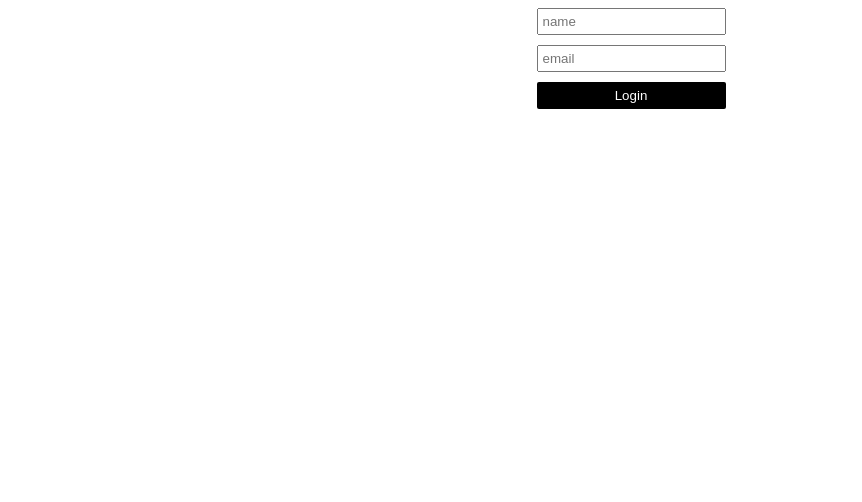
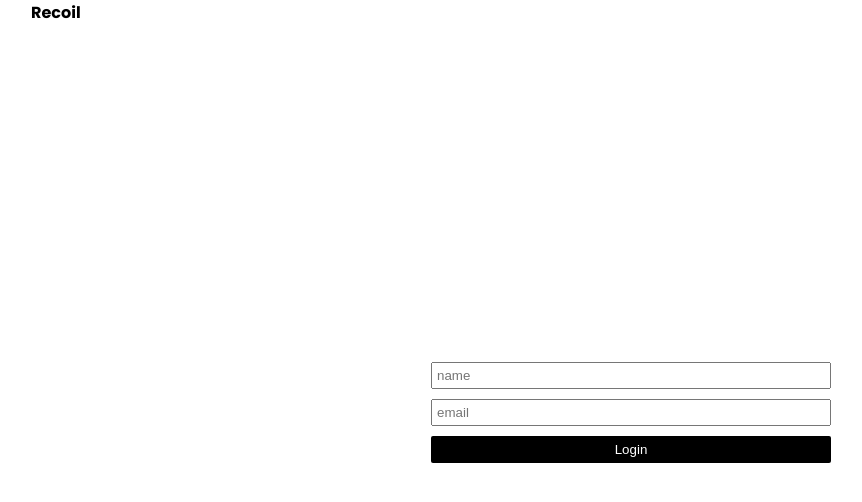
Before and after one commit to tareqnmd/react-recoil, a React (Vite) app: page / in a window 1280 px wide. Shown: the top 502 px of the page, without its empty margins (9-871 px from the left). Built offline with nearby package versions, Linux system fonts and the light colour scheme.

Commit message:
design updated

```diff
--- a/src/App.css
+++ b/src/App.css
@@ -2,6 +2,11 @@
 
 html {
 	font-family: 'Poppins', sans-serif;
+}
+
+* {
+	margin: 0;
+	padding: 0;
 }
 
 .app-area {
@@ -10,6 +15,8 @@ html {
 	padding: 0 20px;
 	min-height: 100dvh;
 	height: 100%;
+	display: grid;
+	grid-template-rows: auto 1fr;
 }
 
 .nav-area {
@@ -45,16 +52,17 @@ html {
 }
 
 .counter-area {
-	height: 100%;
 	display: grid;
 	place-content: center;
+	gap: 20px;
 }
 
 .login-area {
 	display: grid;
-	place-content: center;
 	gap: 10px;
 	width: 100%;
+	max-width: 400px;
+	margin: auto;
 	input {
 		padding: 4px;
 	}
--- a/src/App.tsx
+++ b/src/App.tsx
@@ -2,10 +2,16 @@ import { useRecoilValue } from 'recoil';
 import './App.css';
 import Home from './components/Home';
 import Login from './components/Login';
+import Navbar from './components/Navbar';
 import { loggedIn } from './recoil/user/selector';
 const App = () => {
 	const isLoggedIn = useRecoilValue(loggedIn);
-	return <>{isLoggedIn ? <Home /> : <Login />}</>;
+	return (
+		<div className="app-area">
+			<Navbar />
+			{isLoggedIn ? <Home /> : <Login />}
+		</div>
+	);
 };
 
 export default App;
--- a/src/components/Home.tsx
+++ b/src/components/Home.tsx
@@ -1,12 +1,10 @@
 import Counter from './Counter';
-import Navbar from './Navbar';
 
 const Home = () => {
 	return (
-		<div className="app-area">
-			<Navbar />
+		<>
 			<Counter />
-		</div>
+		</>
 	);
 };
 
--- a/src/components/Login.tsx
+++ b/src/components/Login.tsx
@@ -16,7 +16,6 @@ const Login = () => {
 	};
 
 	return (
-		<div className="app-area">
 		<form
 			onSubmit={handleSubmit}
 			className="login-area"
@@ -39,7 +38,6 @@ const Login = () => {
 			/>
 			<button>Login</button>
 		</form>
-		</div>
 	);
 };
 
--- a/src/components/Navbar.tsx
+++ b/src/components/Navbar.tsx
@@ -9,11 +9,15 @@ const Navbar = () => {
 	return (
 		<nav className="nav-area">
 			<strong>Recoil</strong>
-			<span className="sm-none">
-				{userValue?.email}({userValue?.name})
-			</span>
-			<span className="lg-none">{userValue?.name}</span>
-			<button onClick={logOutHandler}>Logout</button>
+			{userValue?.email && (
+				<>
+					<span className="sm-none">
+						{userValue?.email}({userValue?.name})
+					</span>
+					<span className="lg-none">{userValue?.name}</span>
+					<button onClick={logOutHandler}>Logout</button>
+				</>
+			)}
 		</nav>
 	);
 };
```
Lines whose indentation alone changed are shown as unchanged.
